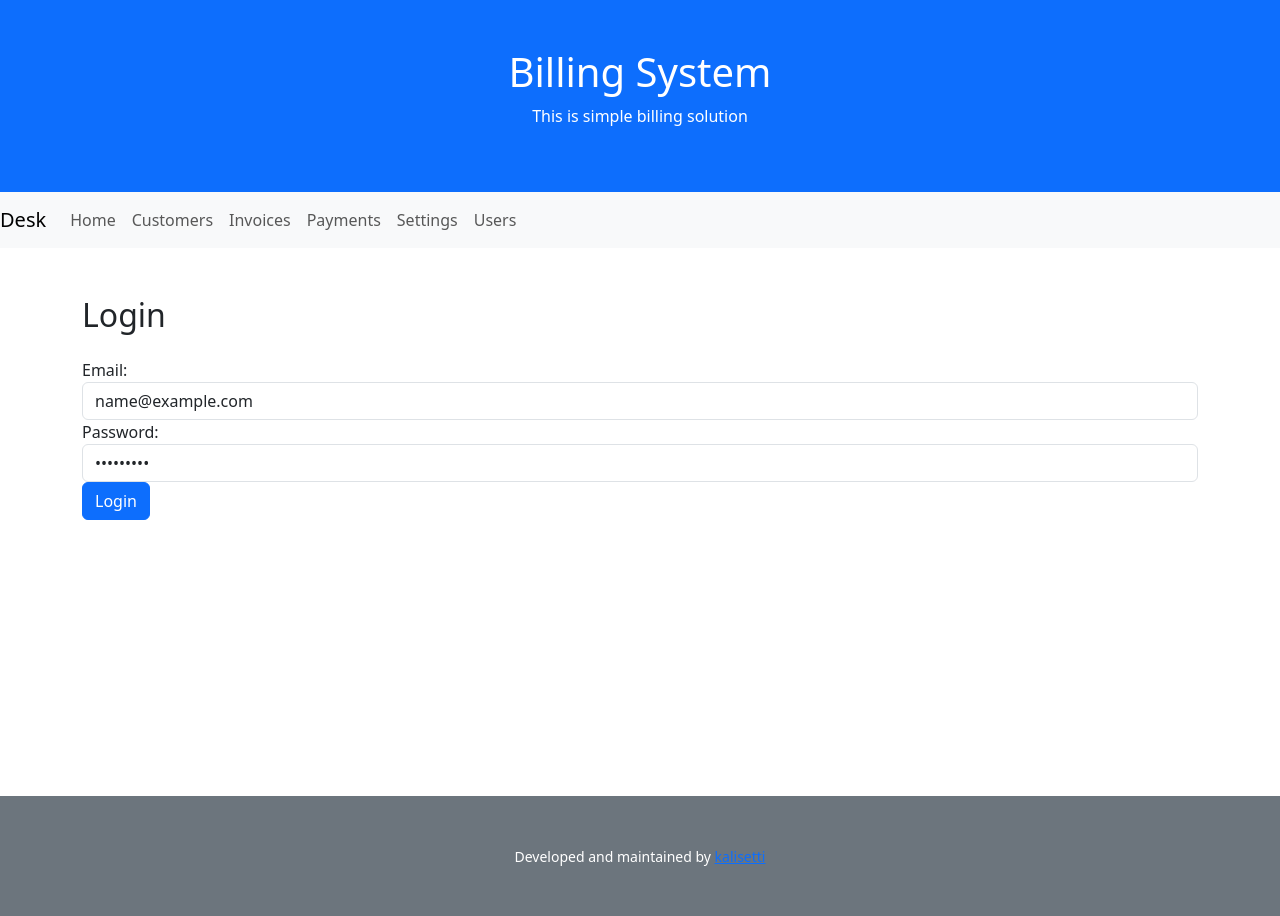
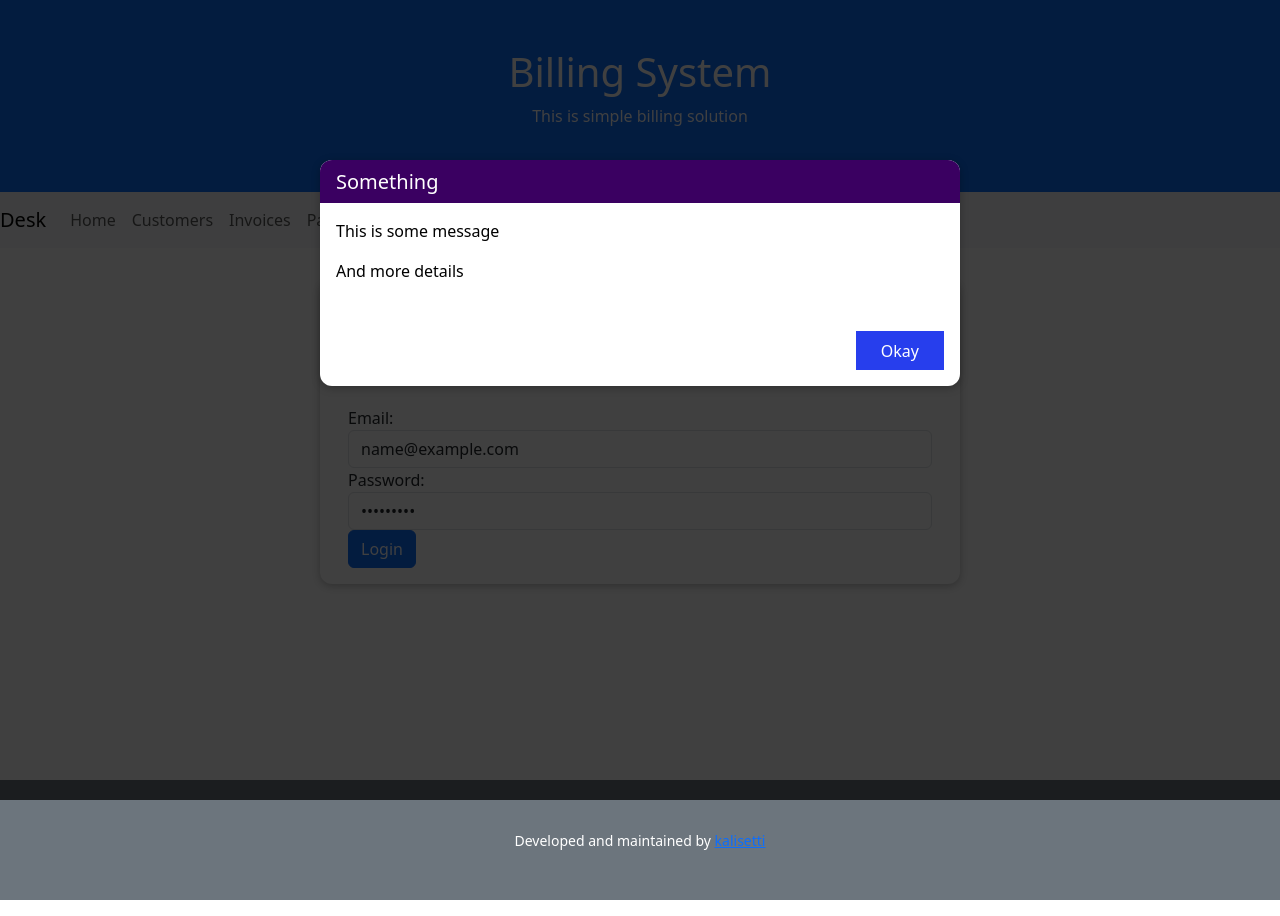
Before and after one commit to kalisetti/billing, a Vue app: page /login in a window 1280 px wide. Both pictures are taken after typing "name@example.com", "Sample123" into the empty fields and a click on the button "Login". Built offline with nearby package versions, Linux system fonts and the light colour scheme; no server answers.

Commit message:
add dialog for LoginForm

```diff
--- a/src/components/LoginForm.vue
+++ b/src/components/LoginForm.vue
@@ -1,4 +1,5 @@
 <template>
+  <base-card>
     <div class="container">
       <h2 class="mt-5">Login</h2>
       <form @submit.prevent="login" class="mt-4">
@@ -12,8 +13,19 @@
         </div>
         <button type="submit" class="btn btn-primary">Login</button>
       </form>
+
+      <base-dialog v-if="msgprint" title="Something" @close="confirmError">
+        <template #default>
+          <p>This is some message</p>
+          <p>And more details</p>
+        </template>
+        <template #actions>
+          <base-button @click="confirmError">Okay</base-button>
+        </template>
+      </base-dialog>
     </div>
-  </template>
+  </base-card>
+</template>
 
 
   <script>
@@ -25,6 +37,7 @@
       return {
         email: '',
         password: '',
+        msgprint: false,
       };
     },
     methods: {
@@ -45,14 +58,19 @@
             // Display an error message or perform additional actions
             console.log(response.data.error);
             console.log(response);
+            this.msgprint = true;
           }
         })
         .catch(error => {
           // Handle the error
           // Display an error message or perform additional actions
           console.log('ERRRR: ', error);
+          this.msgprint = true;
         });
       },
+      confirmError() {
+        this.msgprint = false;
+      }
     },
   };
   </script>
```
